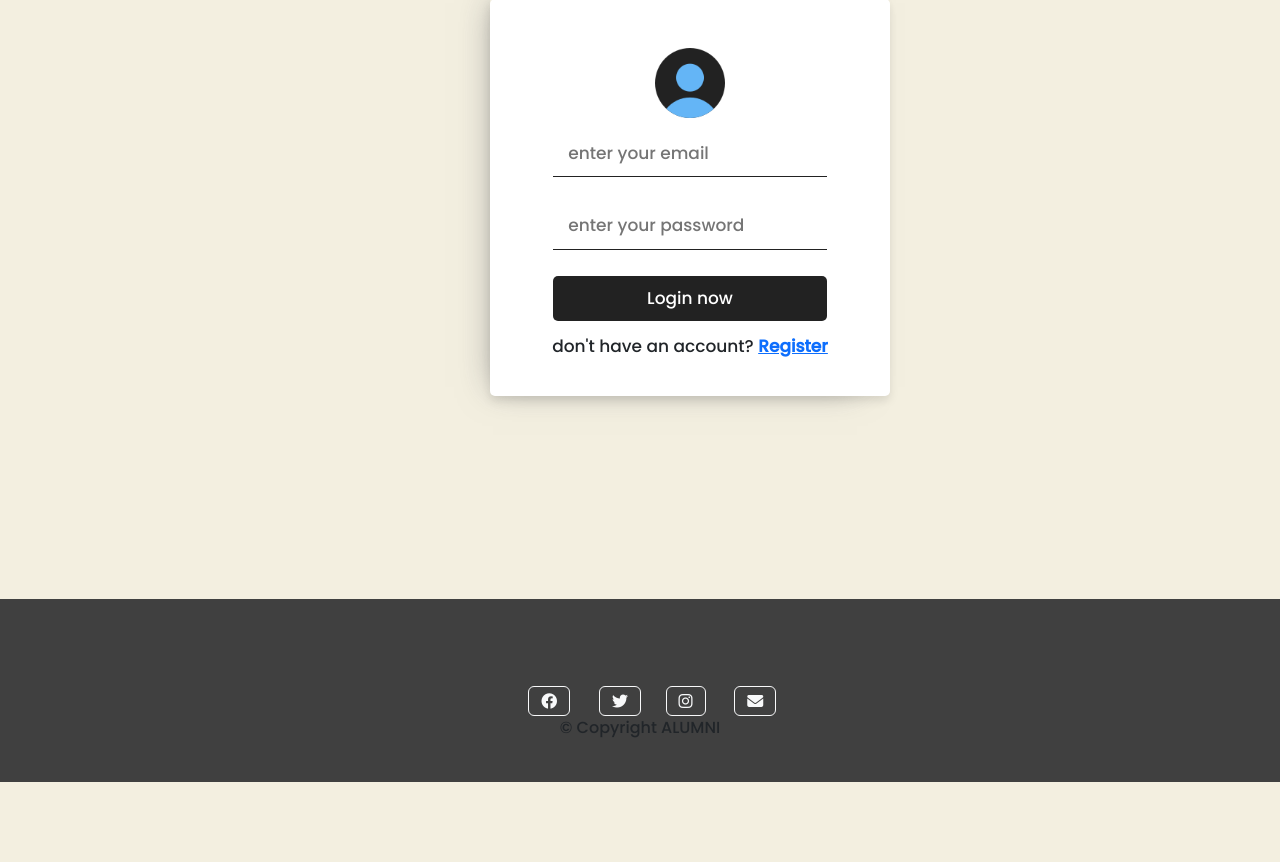
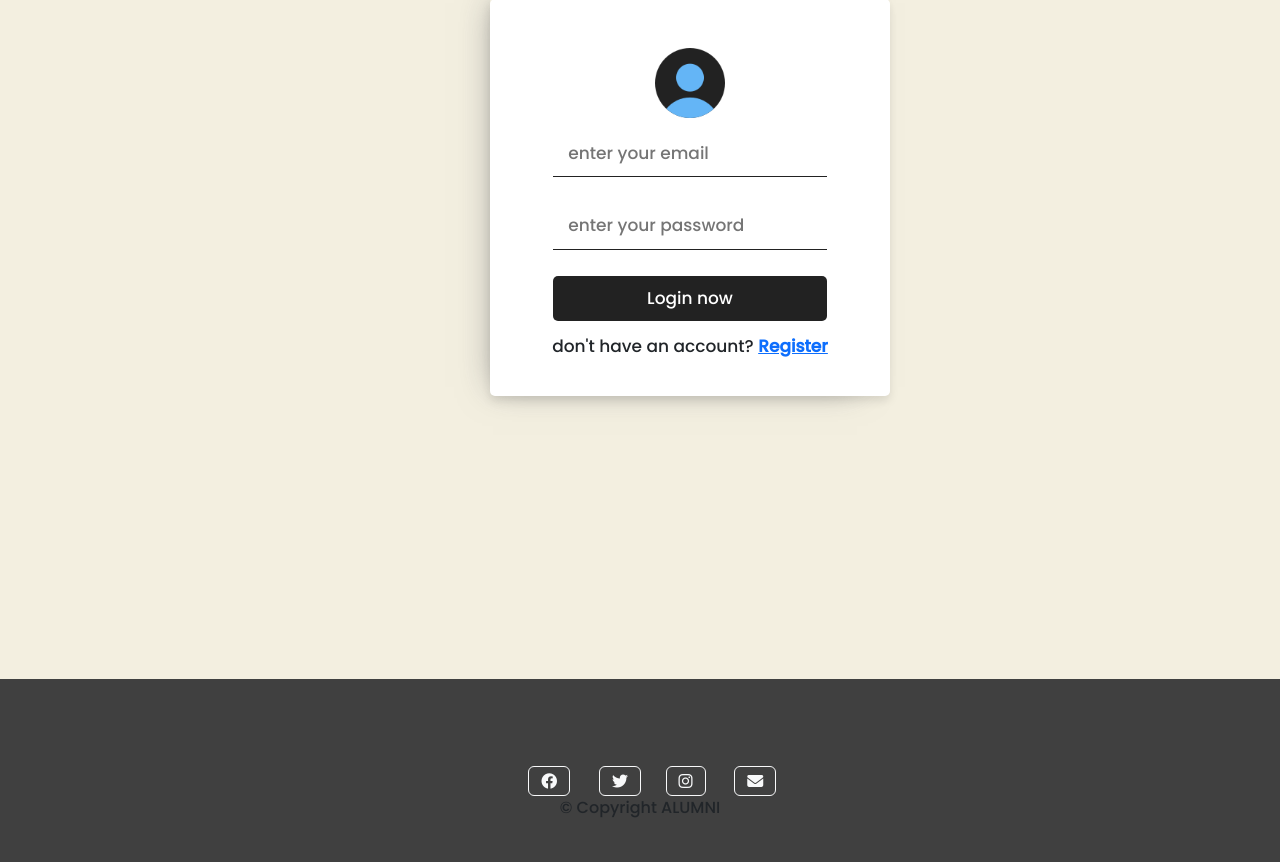
Before and after one commit to Kaif-Imteyaz/Alumni, a PHP site: page /login.html in a window 1280 px wide. Shown: the part 107-969 px from the top of the page. Before the commit the page ends 889 px from the top, so only its background shows below. Run offline with PHP 8.4, Linux system fonts and the light colour scheme; some libraries are stand-ins or nearby versions.

Commit message:
footer margin

```diff
--- a/login.css
+++ b/login.css
@@ -133,5 +133,5 @@ body{
   font-size: 17px;
 }
 #footer{
-    margin-top: 150px;
+    margin-top: 18%;
 }
```
